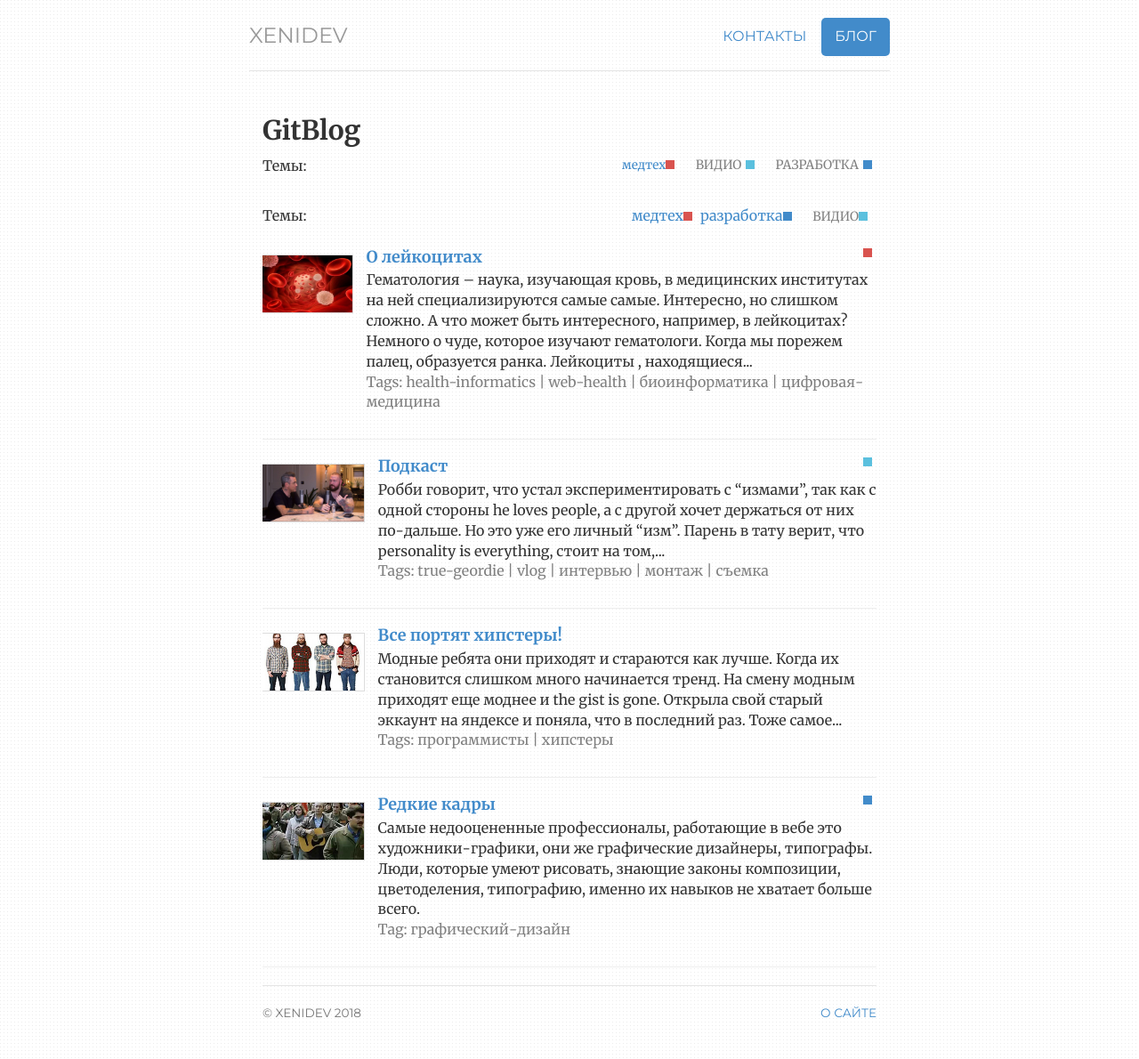
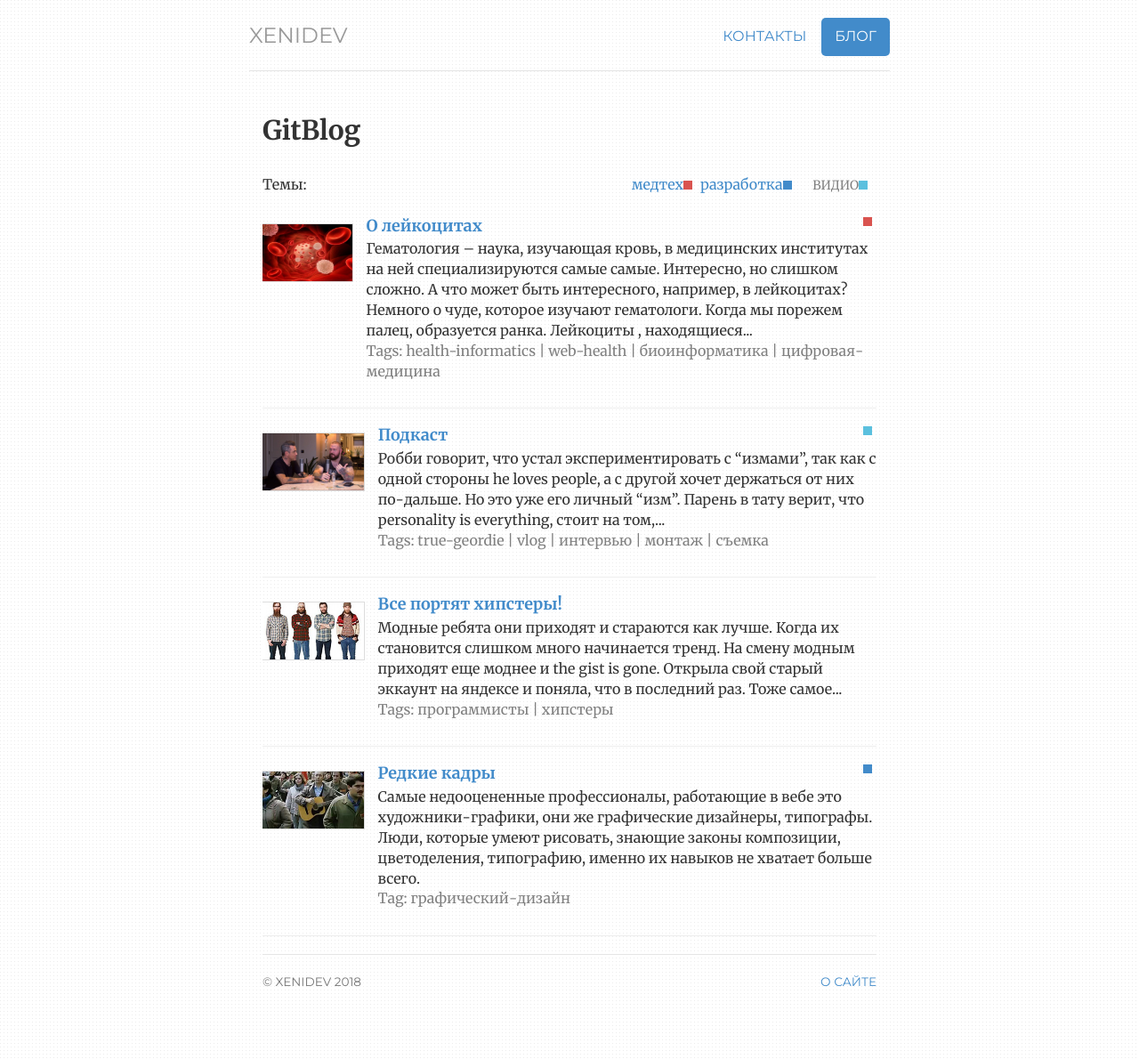
Before and after one commit to ValeraS/xenidev.github.io, a Jekyll site: the page built from notes/index.html, in a window 1280 px wide. Shown: the whole page at 89% size. Built offline with Jekyll 4.4.1, drawn with Linux system fonts in a browser that asks for light colours; after the commit the page ends 1155 px from its top, so only the background shows below that.

Commit message:
Update index.html

```diff
--- a/notes/index.html
+++ b/notes/index.html
@@ -8,17 +8,6 @@ notes: active
    <div class="row">
       <div class="container page-content">
          <h2>GitBlog</h2>
-         <ul class="square-categories">
-            <span>Темы:</span>
-            <small class="pull-right">
-               <li><a href="/notes/category/medtech.html" title-"medtech">медтех<span class="badge-category-medtech"></a> </li>
-               <li><span class="text-category">видио</span><span class="badge-category-video"></span> </li>
-               <li><span class="text-category">разработка</span><span class="badge-category-razrabotka"></span> </li>
-            </small>
-         </ul>
-
-
-
 
          <br>
 
```
